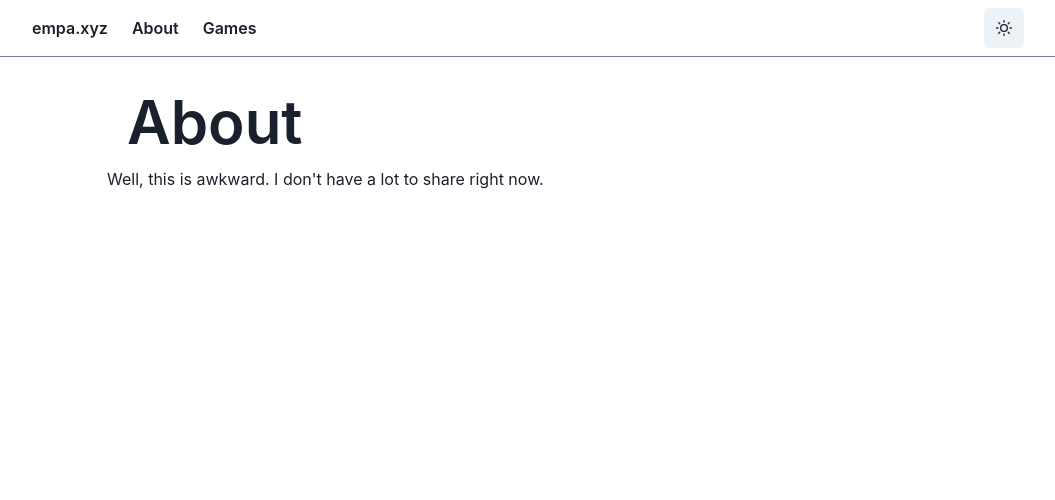
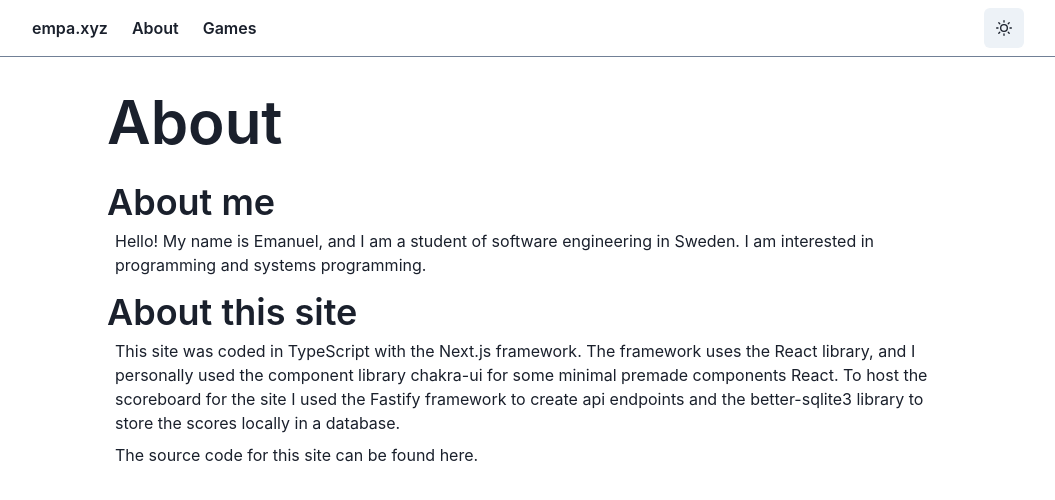
Before and after one commit to Quaqqer/empa, a Next.js app in the folder frontend/: page /about in a window 1280 px wide. Shown: the top 500 px of the page, without its empty margins (116-1171 px from the left). Built offline with nearby package versions, Linux system fonts and the light colour scheme.

Commit message:
Put some more text on the front page

```diff
--- a/frontend/src/components/Hero.tsx
+++ b/frontend/src/components/Hero.tsx
@@ -2,12 +2,18 @@ import { Text } from "@chakra-ui/react";
 
 type HeroProps = {
   children: string;
+  size: "large" | "medium" | "small";
 };
 
-export default function Hero({ children }: HeroProps): JSX.Element {
+export default function Hero({ children, size }: HeroProps): JSX.Element {
+  const fontSizes = { large: "6xl", medium: "4xl", small: "2xl" };
   return (
-    <Text fontSize="6xl" fontWeight="semibold" mx={5} mt={2}>
+    <Text fontSize={fontSizes[size]} fontWeight="semibold" mt={2}>
       {children}
     </Text>
   );
 }
+
+Hero.defaultProps = {
+  size: "large",
+};
--- a/frontend/src/pages/about.tsx
+++ b/frontend/src/pages/about.tsx
@@ -1,3 +1,4 @@
+import { Link, Text } from "@chakra-ui/react";
 import Head from "next/head";
 
 import Hero from "../components/Hero";
@@ -10,7 +11,35 @@ export default function asd(): JSX.Element {
       </Head>
 
       <Hero>About</Hero>
-      {"Well, this is awkward. I don't have a lot to share right now."}
+
+      <Hero size="medium">About me</Hero>
+
+      <Text mx={2}>
+        Hello! My name is Emanuel, and I am a student of software engineering in
+        Sweden. I am interested in programming and systems programming.
+      </Text>
+
+      <Hero size="medium">About this site</Hero>
+
+      <Text mx={2} mb={2}>
+        This site was coded in TypeScript with the{" "}
+        <Link href="https://nextjs.org/">Next.js</Link> framework. The framework
+        uses the <Link href="https://reactjs.org/">React</Link> library, and I
+        personally used the component library{" "}
+        <Link href="https://chakra-ui.com/">chakra-ui</Link> for some minimal
+        premade components React. To host the scoreboard for the site I used the{" "}
+        <Link href="https://www.fastify.io/">Fastify</Link> framework to create
+        api endpoints and the{" "}
+        <Link href="https://github.com/WiseLibs/better-sqlite3">
+          better-sqlite3
+        </Link>{" "}
+        library to store the scores locally in a database.
+      </Text>
+
+      <Text mx={2}>
+        The source code for this site can be found{" "}
+        <Link href="https://github.com/Quaqqer/empa">here</Link>.
+      </Text>
     </>
   );
 }
```
Also changed, not shown: frontend/src/pages/index.tsx (+9 -5 lines).
